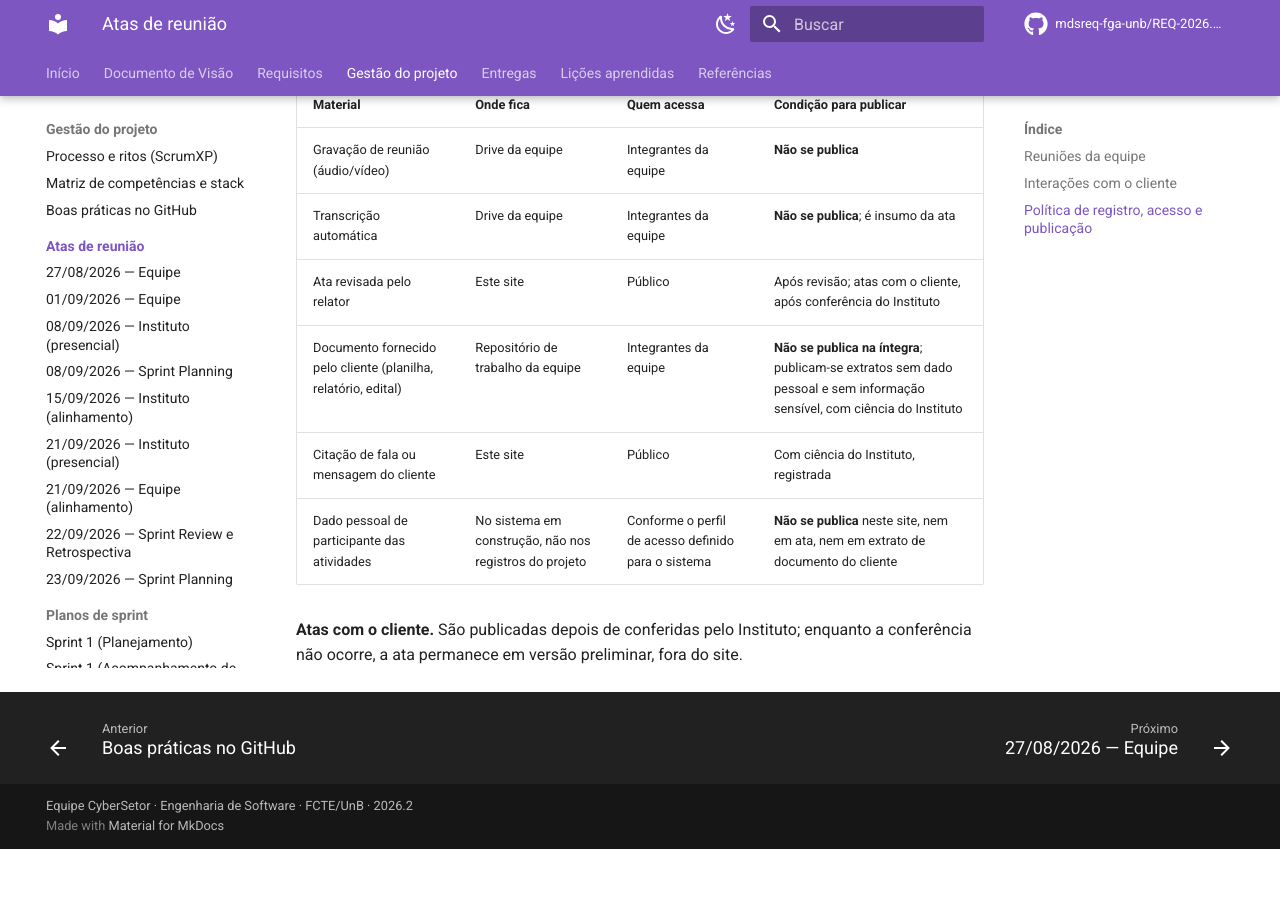
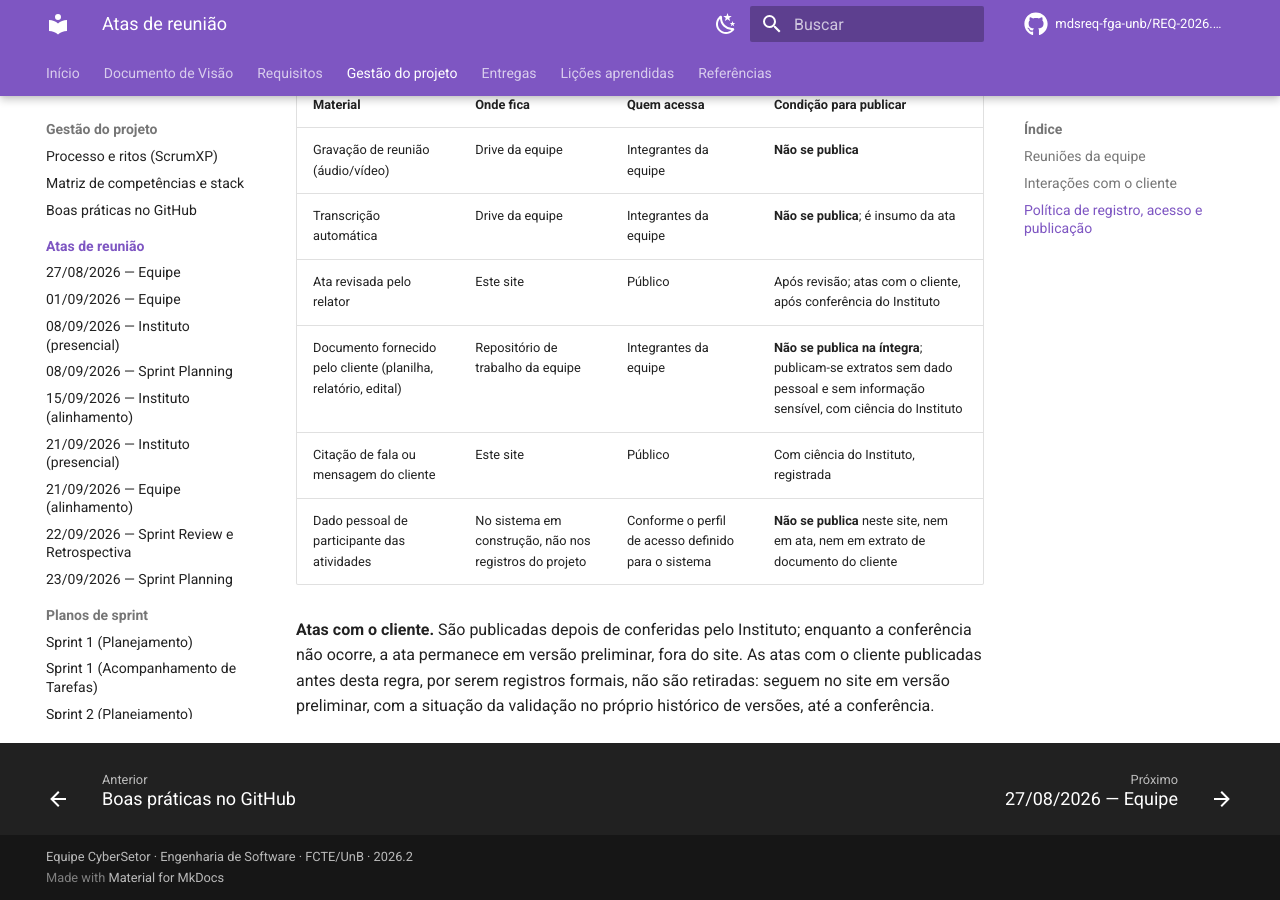
Before and after one commit to mdsreq-fga-unb/REQ-2026.2-T02-CyberSetor, an MkDocs documentation site: the page built from docs/gestao/atas/index.md, in a window 1280 px wide and 900 px high, scrolled down 1996 px. Built offline with MkDocs 1.6.1 and Material for MkDocs 9.7.7, drawn with Linux system fonts in a browser that asks for light colours; comment, search, counter and statistics services are not loaded; before the commit the page ends 2845 px from its top, so only the background shows below that.

Commit message:
docs(gestao): mantem no site as atas preliminares ja publicadas

```diff
--- a/docs/gestao/atas/index.md
+++ b/docs/gestao/atas/index.md
@@ -41,4 +41,4 @@ Esta política trata do **material de registro do projeto** — o que a equipe g
 | Citação de fala ou mensagem do cliente | Este site | Público | Com ciência do Instituto, registrada |
 | Dado pessoal de participante das atividades | No sistema em construção, não nos registros do projeto | Conforme o perfil de acesso definido para o sistema | **Não se publica** neste site, nem em ata, nem em extrato de documento do cliente |
 
-**Atas com o cliente.** São publicadas depois de conferidas pelo Instituto; enquanto a conferência não ocorre, a ata permanece em versão preliminar, fora do site.
+**Atas com o cliente.** São publicadas depois de conferidas pelo Instituto; enquanto a conferência não ocorre, a ata permanece em versão preliminar, fora do site. As atas com o cliente publicadas antes desta regra, por serem registros formais, não são retiradas: seguem no site em versão preliminar, com a situação da validação no próprio histórico de versões, até a conferência.
```
